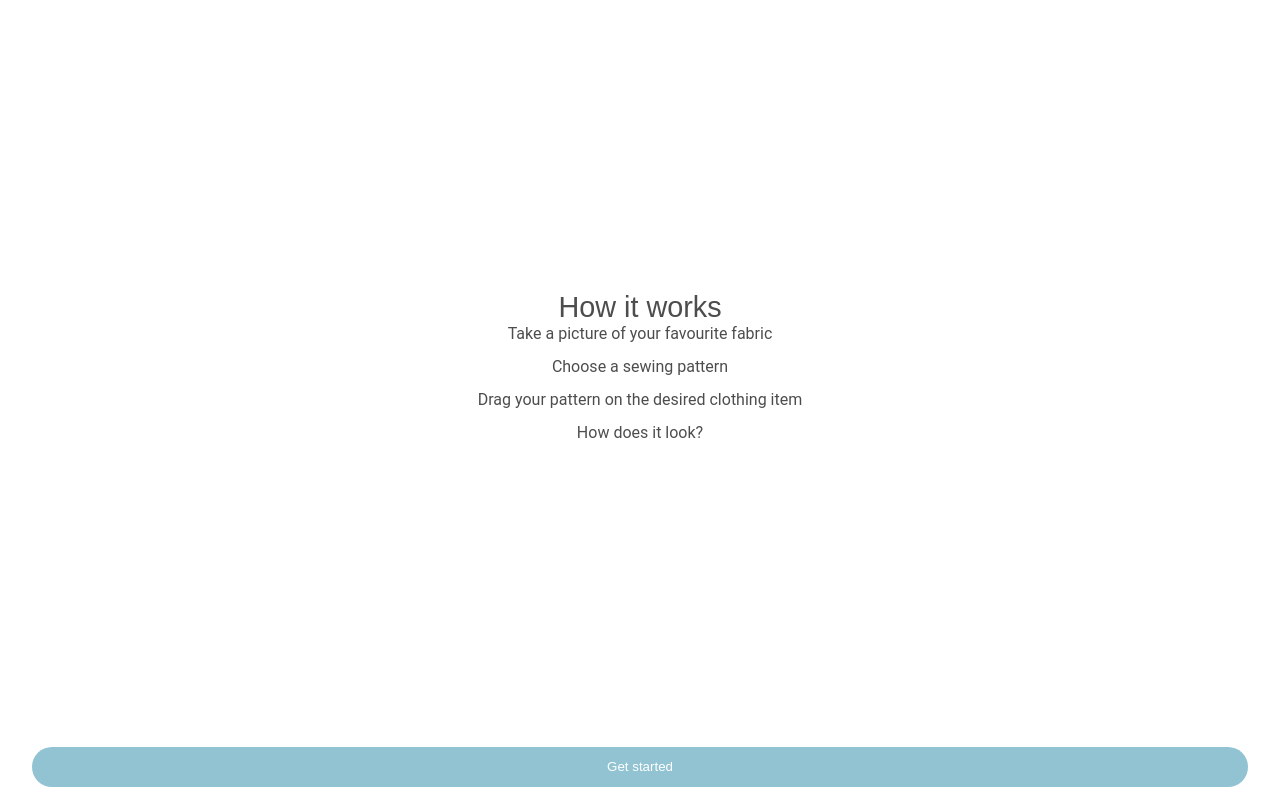
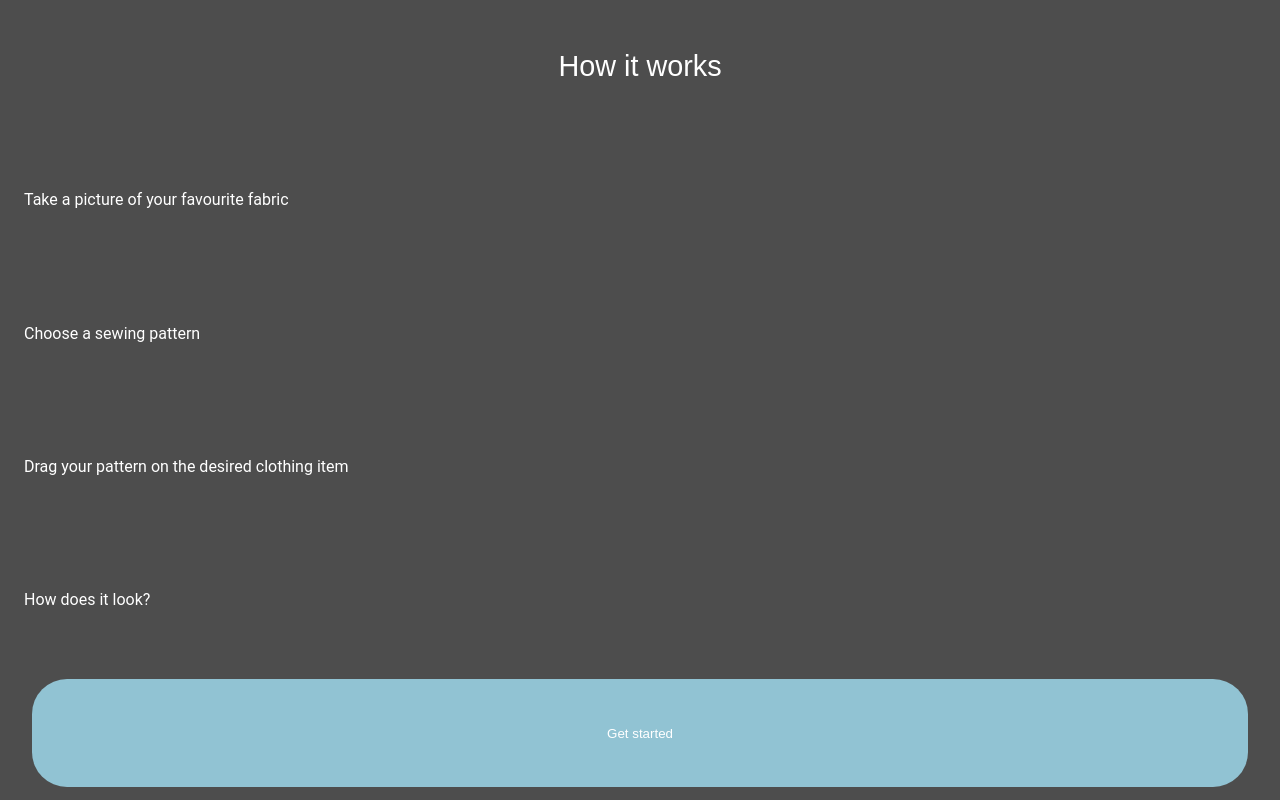
Before and after one commit to DNaunin/sewtable, a Next.js app: page /introduction in a window 1280 px wide. Built offline with nearby package versions, Linux system fonts and the light colour scheme.

Commit message:
🎨 Style the introduction page

```diff
--- a/components/messages/HowTo.module.css
+++ b/components/messages/HowTo.module.css
@@ -1,21 +1,27 @@
 .howtocontainer {
+  height: 100%;
   display: grid;
-  grid-template-columns: 2fr, 1fr;
-  grid-template-rows: repeat(4, 1fr);
+  grid-template-rows: repeat(6, 1fr);
+  background-color: var(--main-color);
 }
 
 .title {
   font-family: Ranchers, sans-serif;
-  color: var(--main-color);
+  color: var(--primary-font-color);
   text-align: center;
   font-size: 1.8rem;
-  align-self: end;
+  align-self: center;
 }
 
 .info {
   font-family: Roboto, sans-serif;
-  color: var(--main-color);
-  text-align: center;
+  color: var(--primary-font-color);
+  text-align: start;
+  padding-left: 1.5rem;
   font-size: 1rem;
-  align-self: start;
+  align-self: center;
 }
+
+.gsbtn {
+  margin: 1.5rem 5rem;
+}
--- a/components/messages/HowTo.tsx
+++ b/components/messages/HowTo.tsx
@@ -1,4 +1,5 @@
 import styles from "./HowTo.module.css";
+import Button from "../button/Button";
 
 function HowTo() {
   return (
@@ -12,6 +13,7 @@ function HowTo() {
         Drag your pattern on the desired clothing item
       </span>
       <span className={styles.info}>How does it look?</span>
+      <Button className={styles.gsbtn} label="Get started" />
     </div>
   );
 }
--- a/pages/introduction.tsx
+++ b/pages/introduction.tsx
@@ -1,7 +1,6 @@
 import Head from "next/head";
 import styles from "../styles/Home.module.css";
 import HowTo from "../components/messages/HowTo";
-import Button from "../components/button/Button";
 
 export default function Home() {
   return (
@@ -9,10 +8,8 @@ export default function Home() {
       <Head>
         <title>Sewtable</title>
       </Head>
-
       <main className={styles.main}>
         <HowTo />
-        <Button label="Get started" />
       </main>
     </div>
   );
```
